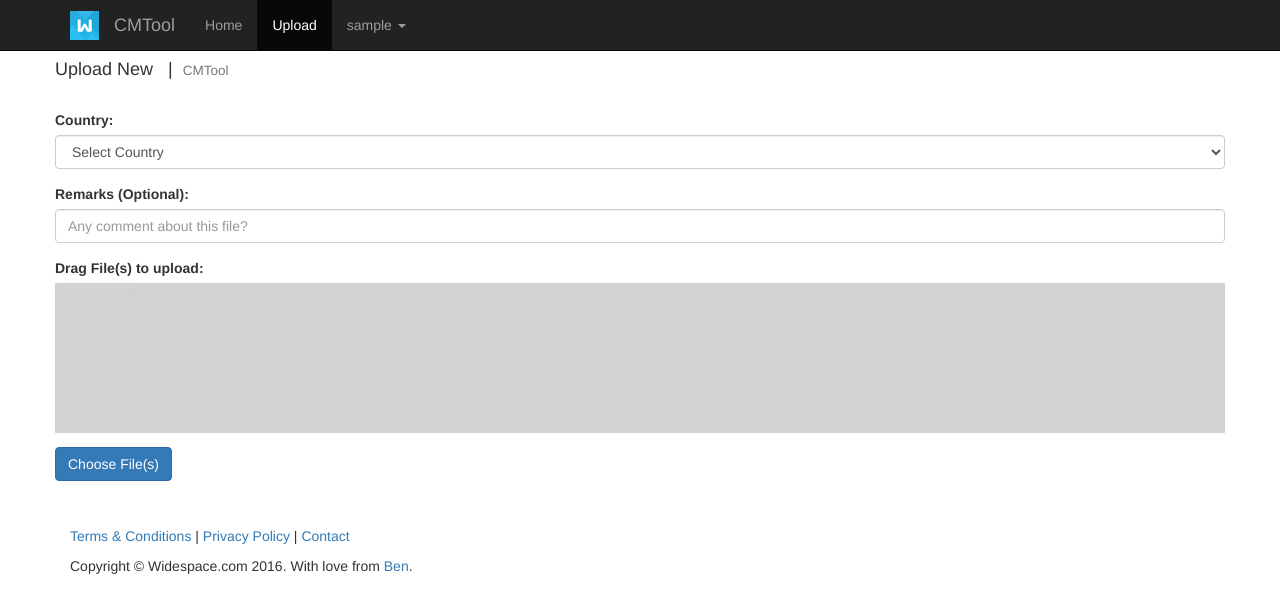
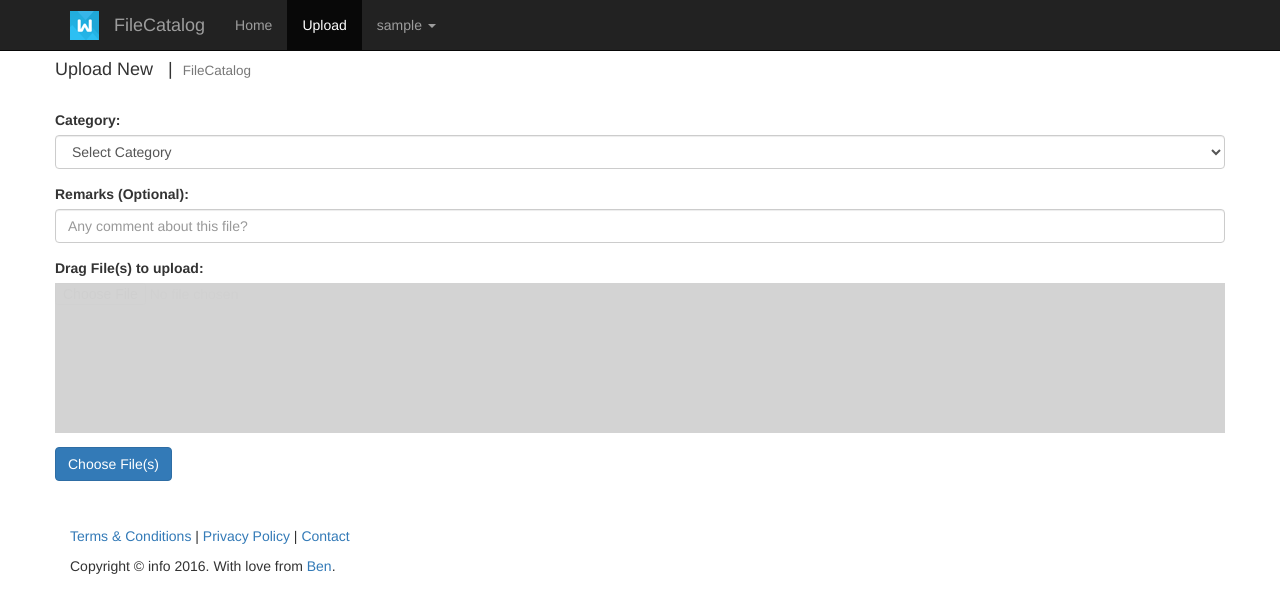
Before and after one commit to benzamin/cmtool, a PHP site: page /upload.php in a window 1280 px wide. Shown: the top 613 px of the page. Run offline with PHP 8.4, Linux system fonts and the light colour scheme; the visitor is signed in with stand-in values (Sample User, id 1).

Commit message:
Making the upload file formats compatible. And other minor changes.

```diff
--- a/api/get.php
+++ b/api/get.php
@@ -91,9 +91,9 @@ echo '</div>';
 //print table headers
   echo "<table id='oseTable' class='table table-bordered table-striped table-condensed'>";
   echo "<thead><tr>";
-    echo "<th>Country</th>";
+    echo "<th>Category</th>";
     echo "<th>Name</th>";
-    echo "<th>ZIP File</th>";
+    echo "<th>File</th>";
     echo "<th>Remarks</th>";
     echo "<th>Created</th>";
     if($is_admin){
@@ -110,7 +110,7 @@ echo '</div>';
       echo "<tr id='".$row['Id']."'>";
       echo "<td>" . $row["country"] . "</td>";
       echo "<td>" . $row["osename"] . "</td>";
-      echo "<td>   <a href='" . $row["osezip"] . "'>Download Zip</a> </td>";
+      echo "<td>   <a href='" . $row["osezip"] . "'>Download File</a> </td>";
       echo "<td>" . $row["remark"] . "</td>";
       echo "<td>" . $row["createdtime"] . "</td>";
       // $isLive = strcmp($row["status"],'0');  // if 0 then both are equal
--- a/config/uploadConfig.php
+++ b/config/uploadConfig.php
@@ -3,11 +3,21 @@
  * Upload folder Settings
  */
 
-//Relative to root directory, like CMtTool/UPLOADED_FILES
-define('UPLOAD_ROOT_DIRECTORY'			, 'UPLOADED_FILES');
+//Relative to root directory, like "/filecatalog/UPLOADED_FILES"
+define('UPLOAD_ROOT_DIRECTORY' , 'UPLOADED_FILES');
 
-//Country list, which will be a subfolder to the root directory, like CMtTool/UPLOADED_FILES/Sweden
-$COUNTRY_LIST=array(
+$ALLOWED_FILE_TYPES=array(
+  'zip',
+  'rar',
+  'tar.gz',
+  '7z',
+  'png',
+  'jpg',
+
+);
+
+//Category: IE: Country list, which will be a subfolder to the root directory, like CMtTool/UPLOADED_FILES/Sweden
+$CATEGORY_LIST=array(
 'Sweden',
 'Denmark',
 'Norway',
@@ -21,7 +31,7 @@ $COUNTRY_LIST=array(
 'Belgium',
 'USA'
  );
-
+//How much to show per page, select box list
  $ROW_COUNT_LIST=array(
    10,
    30,
--- a/index.php
+++ b/index.php
@@ -320,7 +320,7 @@ if($is_logged_in)
               <a class="navbar-brand" href="#">
                 <img style="max-width:29px; margin-top: -4px;" src="images/w-logo.png">
               </a>
-              <a class="navbar-brand" href="#">CMTool</a>
+              <a class="navbar-brand" href="#">FileCatalog</a>
           </div>
           <!-- Navbar links -->
           <div class="collapse navbar-collapse" id="navbar">
@@ -398,7 +398,7 @@ if($is_logged_in)
       <div class="small-print">
         <div class="container">
           <p><a href="#">Terms &amp; Conditions</a> | <a href="#">Privacy Policy</a> | <a href="http://www.widespace.com">Contact</a></p>
-          <p>Copyright &copy; Widespace.com 2016. With love from <a href="https://github.com/benzamin">Ben</a>.  </p>
+          <p>Copyright &copy; Info, 2016. With love from <a href="https://github.com/benzamin">Ben</a>.  </p>
         </div>
       </div>
 </footer>
--- a/upload.php
+++ b/upload.php
@@ -60,6 +60,7 @@ if($is_logged_in)
 
       var uploadedFiles = '';
       var failedFiles = '';
+      var allowd_file_types = [<?php echo '"'.implode('","',  $ALLOWED_FILE_TYPES ).'"' ?>];
 
       var uploader = new ss.SimpleUpload({
             button: [btn, dragBoxInput],
@@ -73,7 +74,7 @@ if($is_logged_in)
             multiple: true,
             //autoSubmit: false,
             debug: true,
-            allowedExtensions: ['rar', 'tar.gz', 'tar', 'zip'], // for example, if we were uploading pics
+            allowedExtensions: allowd_file_types,
             hoverClass: 'ui-state-hover',
             focusClass: 'ui-state-focus',
             disabledClass: 'ui-state-disabled',
@@ -87,10 +88,10 @@ if($is_logged_in)
               var ddl = document.getElementById("selectCountry");
               var selectedValue = ddl.options[ddl.selectedIndex].value;
               if (selectedValue == "select"){
-                  showError("Please select a country First!");
+                  showError("Please select a catagory First!");
                   swal(
                     'Ooops!',
-                    'Please select Country First!',
+                    'Please select Category First!',
                     'warning'
                   );
                   showMessage('');
@@ -253,7 +254,7 @@ if($is_logged_in)
               <a class="navbar-brand" href="#">
                 <img style="max-width:29px; margin-top: -4px;" src="images/w-logo.png">
               </a>
-              <a class="navbar-brand" href="#">CMTool</a>
+              <a class="navbar-brand" href="#">FileCatalog</a>
           </div>
           <!-- Navbar links -->
           <div class="collapse navbar-collapse" id="navbar">
@@ -296,14 +297,14 @@ if($is_logged_in)
 
 <div class="container">
   <div class="row">
-    <h4>Upload New &nbsp;&nbsp;|&nbsp;&nbsp;<small>CMTool</small> </h4>
+    <h4>Upload New &nbsp;&nbsp;|&nbsp;&nbsp;<small>FileCatalog</small> </h4>
     <br>
         <div class="form-group">
-          <label for="selectCountry">Country:</label>
+          <label for="selectCountry">Category:</label>
           <select class="form-control" id="selectCountry">
-            <option value='select'>Select Country</option>
+            <option value='select'>Select Category</option>
 <?php
-          foreach($COUNTRY_LIST as $key => $value):
+          foreach($CATEGORY_LIST as $key => $value):
           echo '<option value="'.$value.'">'.$value.'</option>'; //close your tags!!
           endforeach;
 ?>
@@ -363,7 +364,7 @@ if($is_logged_in)
       <div class="small-print">
         <div class="container">
           <p><a href="#">Terms &amp; Conditions</a> | <a href="#">Privacy Policy</a> | <a href="http://www.widespace.com">Contact</a></p>
-          <p>Copyright &copy; Widespace.com 2016. With love from <a href="https://github.com/benzamin">Ben</a>.  </p>
+          <p>Copyright &copy; info 2016. With love from <a href="https://github.com/benzamin">Ben</a>.  </p>
         </div>
       </div>
 </footer>
--- a/uploader/php/file_upload.php
+++ b/uploader/php/file_upload.php
@@ -18,7 +18,7 @@ if(!is_dir($upload_dir)){
     exit(json_encode(array('success' => false, 'msg' => "Cant create directory ".$upload_dir.", please grant access or create manually.")));
   }
 }
-$valid_extensions = array( 'tar', 'rar', 'tar.gz', 'zip');
+$valid_extensions = $ALLOWED_FILE_TYPES;
 
 $uploader = new FileUpload('uploadfile');
 $fileName = $uploader->getFileName();
```
